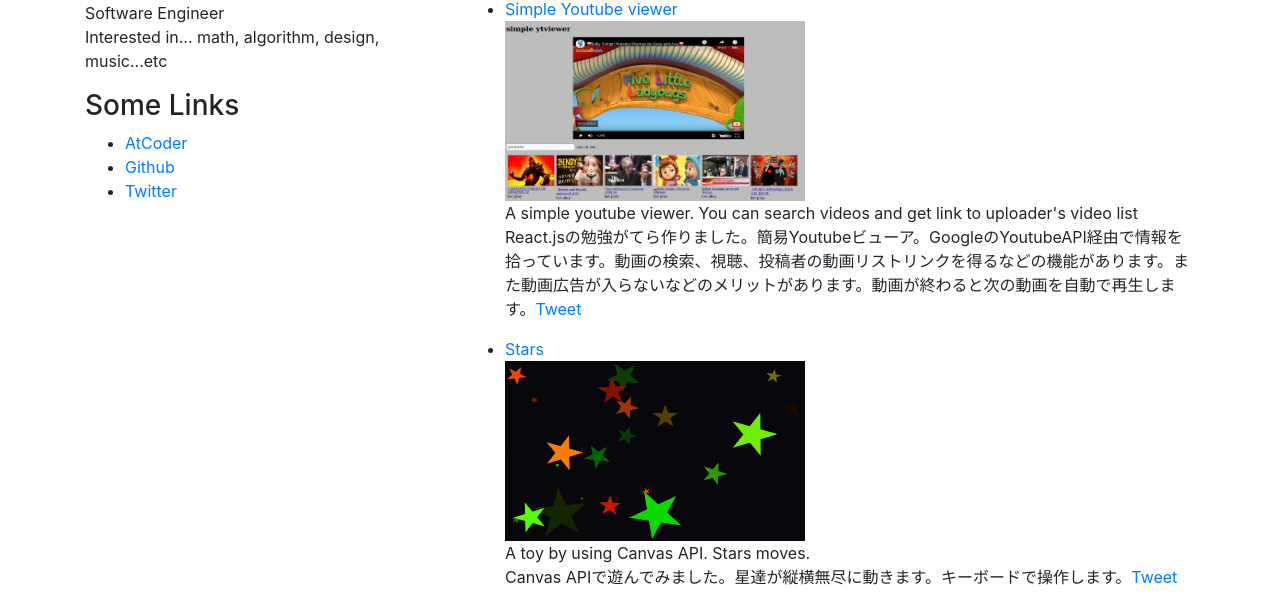
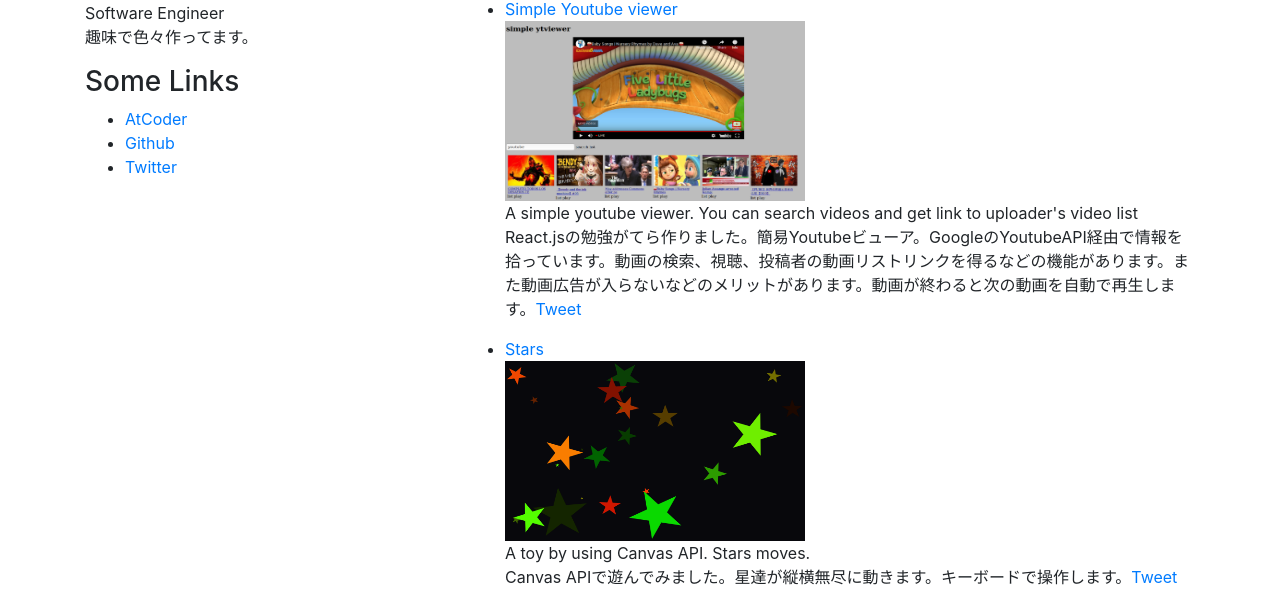
Before and after one commit to kojitrns/kojitrns.github.io, a plain HTML site: page index.html in a window 1280 px wide. Shown: the part 261-866 px from the top of the page. Drawn offline with nearby package versions, Linux system fonts and the light colour scheme.

Commit message:
Update index.html

```diff
--- a/index.html
+++ b/index.html
@@ -20,7 +20,7 @@
 	    <div class="col-sm-4">
 	      <h2>About Me</h2>
 	      <p>Software Engineer<br>
-	      Interested in... math, algorithm, design, music...etc</p>
+	      趣味で色々作ってます。</p>
 	      <h3>Some Links</h3>
 		  <ul>
 		    <li>
```
